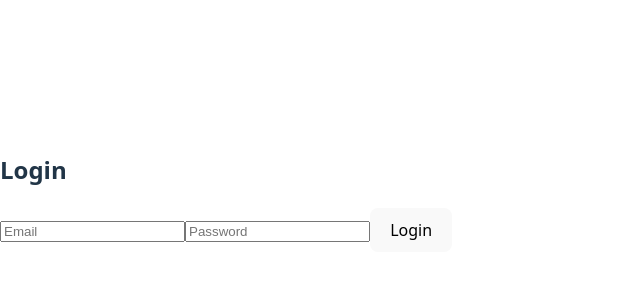
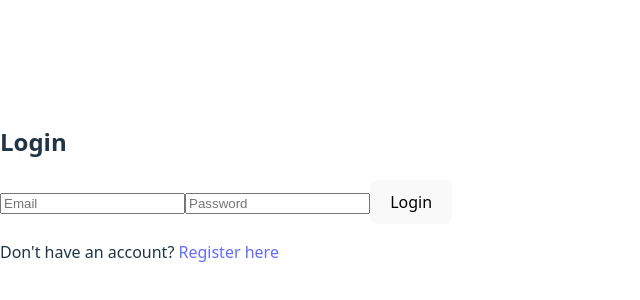
Before and after one commit to Vishrutha2410/mern-summarizer, a React app in the folder frontend/: page / in a window 1280 px wide. Shown: the part 208-508 px from the top of the page, without its empty margins (0-640 px from the left). Built offline with nearby package versions, Linux system fonts and the light colour scheme; the HTML template or start-up script is replaced by a standard one.

Commit message:
Updated frontend/backend code

```diff
--- a/frontend/src/pages/Login.jsx
+++ b/frontend/src/pages/Login.jsx
@@ -1,5 +1,5 @@
 import { useState } from "react";
-import { useNavigate } from "react-router-dom";
+import { useNavigate, Link} from "react-router-dom";
 import API from "../utils/api";
 
 export default function Login() {
@@ -24,6 +24,10 @@
       <input type="password" placeholder="Password"
         onChange={(e) => setPassword(e.target.value)} />
       <button onClick={handleLogin}>Login</button>
+      <p>
+        Don't have an account?{" "}
+        <Link to="/register">Register here</Link>
+      </p>
     </div>
   );
 }
--- a/frontend/src/pages/Register.jsx
+++ b/frontend/src/pages/Register.jsx
@@ -13,7 +13,7 @@
       await API.post("/register", { name, email, password });
       alert("Registered successfully");
       navigate("/");
-    } catch {
+    } catch(err) {
       alert("Registration failed");
     }
   };
```
